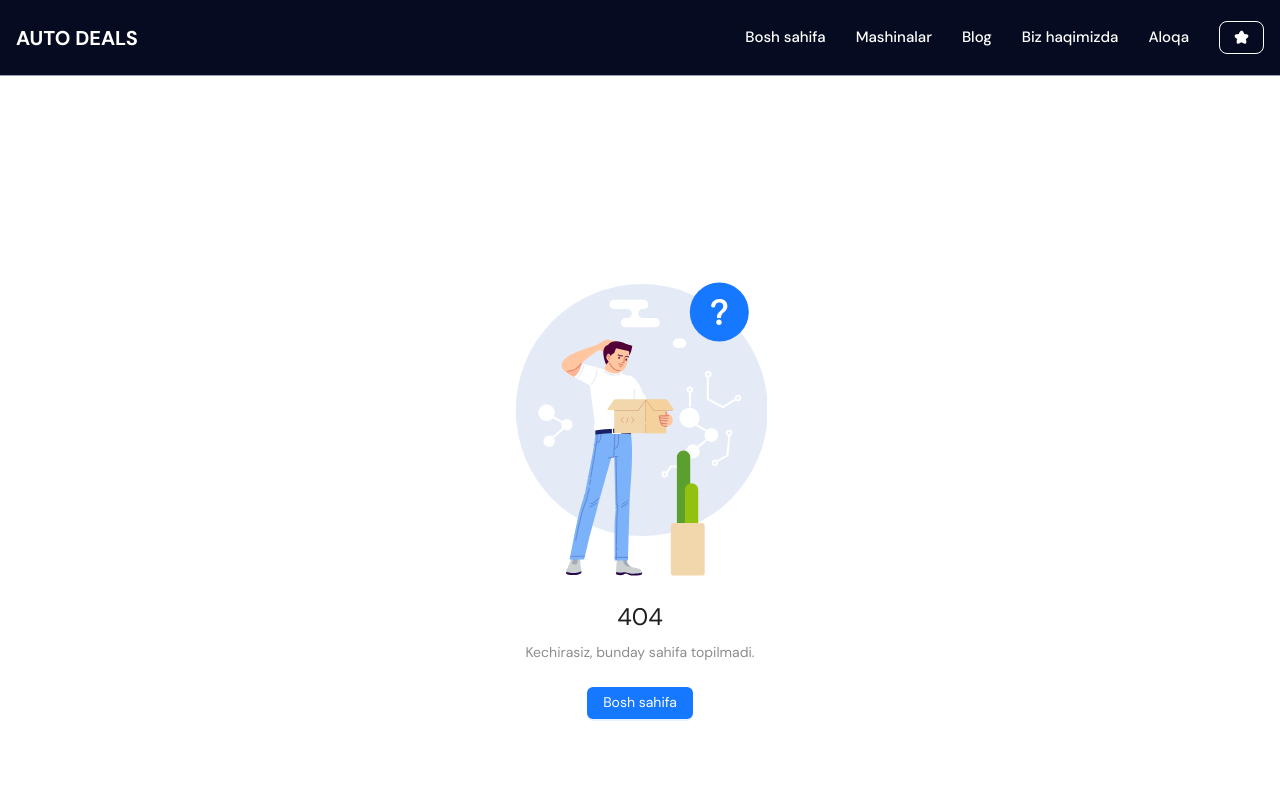
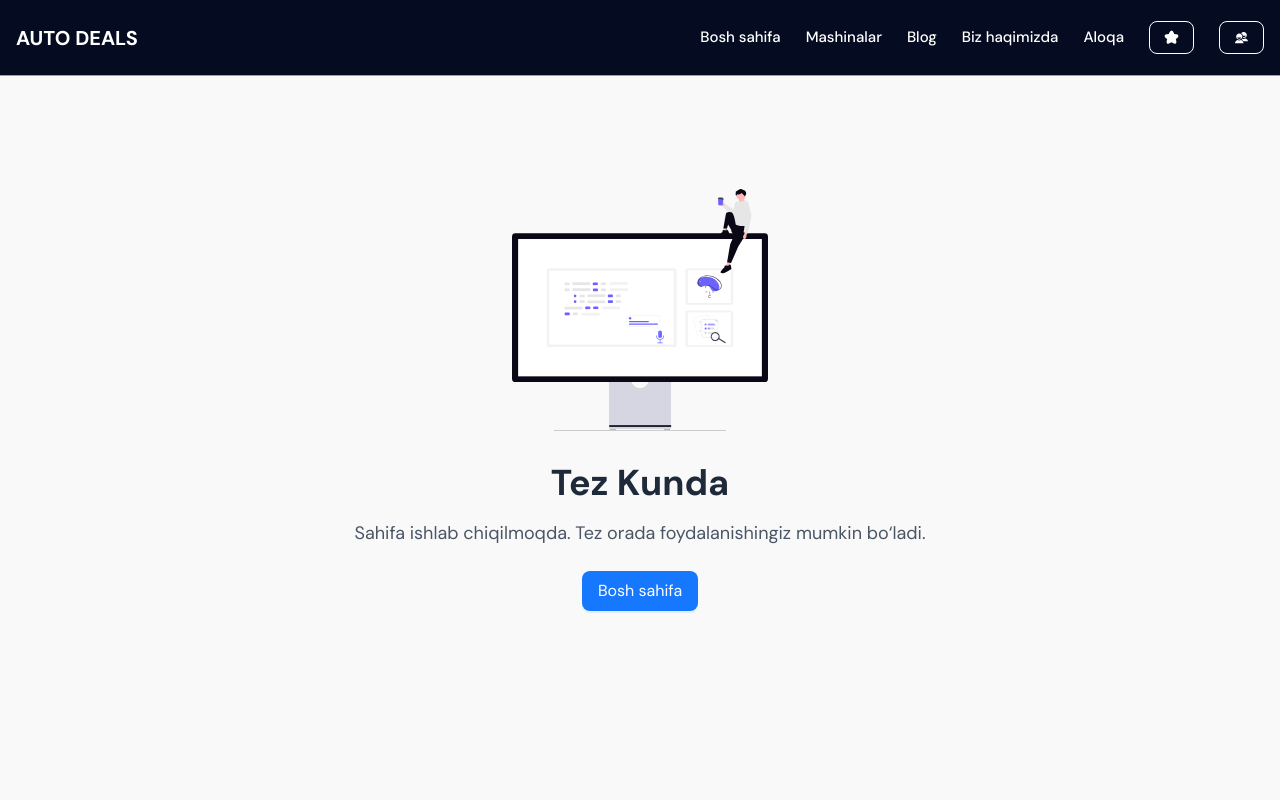
Before and after one commit to Jurayev311/Car-shop, a React (Vite) app: page /chat in a window 1280 px wide. Shown: the top 800 px of the page. Built offline with nearby package versions, Linux system fonts and the light colour scheme.

Commit message:
new page opened and icon added, ability to navigate via navbar added

```diff
--- a/src/components/header/Header.jsx
+++ b/src/components/header/Header.jsx
@@ -2,6 +2,7 @@ import React, { useEffect, useState } from 'react'
 import { Link, NavLink, useLocation } from 'react-router-dom'
 import { TbCarambolaFilled } from "react-icons/tb";
 import { FaBars } from "react-icons/fa6";
+import { IoMdContacts } from "react-icons/io";
 
 const Header = () => {
   const [scrolled, setScrolled] = useState(false)
@@ -30,13 +31,14 @@ const Header = () => {
             <h2 className='uppercase font-bold text-xl'>Auto Deals</h2>
           </Link>
 
-          <ul className='hidden md:flex items-center gap-[30px] text-[15px] font-medium'>
+          <ul className='hidden md:flex items-center gap-[25px] text-[15px] font-medium'>
             <li><NavLink to={'/'}>Bosh sahifa</NavLink></li>
             <li><NavLink to={'/listing'}>Mashinalar</NavLink></li>
             <li><NavLink to={'/blog'}>Blog</NavLink></li>
             <li><NavLink to={'/about'}>Biz haqimizda</NavLink></li>
             <li><NavLink to={'/contact'}>Aloqa</NavLink></li>
             <Link to={'/wishlist'} className='border p-2 px-3.5 rounded-[8px] cursor-pointer hover:bg-[#ffffff73] hover:border-gray-300 hover:text-yellow-500 active:scale-95 duration-150'><TbCarambolaFilled /></Link>
+            <Link to={'/chat'} className='border p-2 px-3.5 rounded-[8px] cursor-pointer hover:bg-[#ffffff73] hover:border-gray-300 hover:text-blue-400 active:scale-95 duration-150'><IoMdContacts /></Link>
           </ul>
 
           <div className='md:hidden block'>
--- /dev/null
+++ b/src/pages/chat/Chat.jsx
@@ -0,0 +1,14 @@
+import React from 'react'
+import TopScroll from '../../components/top-scroll/top-scroll'
+import ComingSoon from '../../components/comingSoon/ComingSoon'
+
+const Chat = () => {
+  return (
+    <>
+        <TopScroll />
+        <ComingSoon />
+    </>
+  )
+}
+
+export default React.memo(Chat)
--- a/src/routes/AppRoutes.jsx
+++ b/src/routes/AppRoutes.jsx
@@ -9,6 +9,7 @@ import NotFound from '../pages/not-found/NotFound'
 import DetailPage from '../pages/detailPage/DetailPage'
 import Wishlist from '../pages/wishlist/Wishlist'
 import Blog from '../pages/blog/Blog'
+import Chat from '../pages/chat/Chat'
 
 const AppRoutes = () => {
     return (
@@ -21,6 +22,7 @@ const AppRoutes = () => {
                     <Route path='about' element={<About />} />
                     <Route path='contact' element={<Contact />} />
                     <Route path='wishlist' element={<Wishlist />} />
+                    <Route path='chat' element={<Chat />} />
                     <Route path='auto/:id' element={<DetailPage />} />
                     <Route path='*' element={<NotFound />} />
                 </Route>
```
